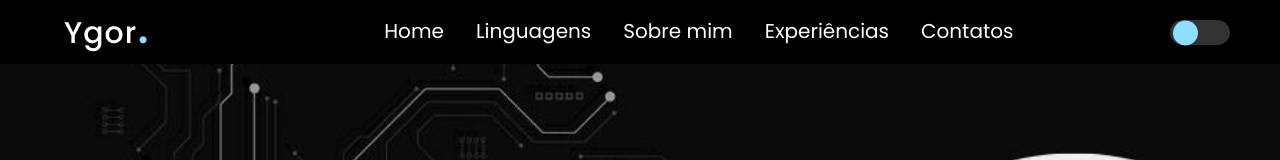
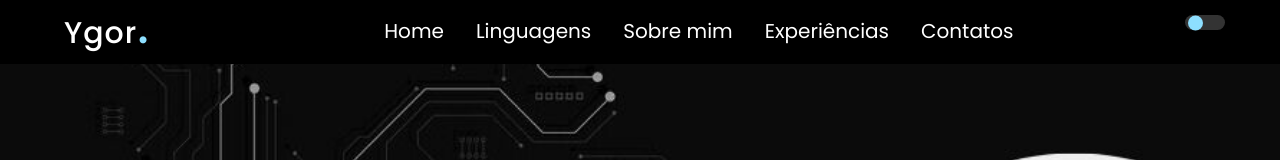
Before and after one commit to YgorCRSoares/WebYgorPort, a plain HTML site: page index.html in a window 1280 px wide. Shown: the top 160 px of the page. Drawn offline with Linux system fonts and the light colour scheme.

Commit message:
Update styles.css on toggle btn
changes on css white mode toggle btn

```diff
--- a/css/styles.css
+++ b/css/styles.css
@@ -122,13 +122,13 @@ textarea {
   appearance: none;
   -webkit-appearance: none;
   -moz-appearance: none;
-  width: 60px;
-  height: 25px;
-  border-radius: 25px;
+  width: 40px;
+  height: 15px;
+  border-radius: 15px;
   background-color: #333;
   position: absolute;
-  top: 20px;
-  right: 50px;
+  top: 15px;
+  right: 55px;
   transition: all 0.5s ease-in;
   cursor: pointer;
   z-index: 1;
@@ -137,8 +137,8 @@ textarea {
 /* Making a dot switch inside the Toggle Button */
 #switch::before {
   content: "";
-  width: 25px;
-  height: 25px;
+  width: 15px;
+  height: 15px;
   border-radius: 50%;
   background: var(--main-color);
   position: absolute;
```
